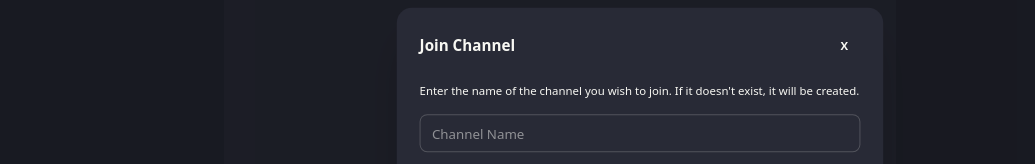
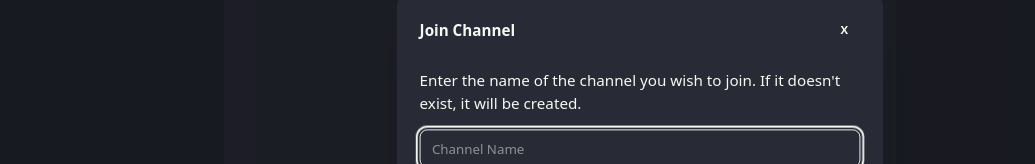
Before and after one commit to Azarielh/Optimus_chat, a React (Vite) app: page / in a window 1280 px wide. Both pictures are taken after a click on the button "Join Channel". Shown: the part 282-446 px from the top of the page, without its empty margins (0-1035 px from the left). Built offline with nearby package versions, Linux system fonts and the light colour scheme; no server answers.

Commit message:
refactor: adjust description styling and ensure input autofocus in channel join dialog

```diff
--- a/frontend/src/components/channel-join-dialog.tsx
+++ b/frontend/src/components/channel-join-dialog.tsx
@@ -34,7 +34,7 @@ export function ChannelJoinDialog({ isOpen, setIsOpen, onJoinChannel }: ChannelJ
 						</Button>
 					</div>
 
-					<Description className={"text-xs mt-6"}>Enter the name of the channel you wish to join. If it doesn't exist, it will be created.</Description>
+					<Description className={"mt-6"}>Enter the name of the channel you wish to join. If it doesn't exist, it will be created.</Description>
 
 					<form
 						onSubmit={onSubmit}
@@ -44,6 +44,7 @@ export function ChannelJoinDialog({ isOpen, setIsOpen, onJoinChannel }: ChannelJ
 							placeholder="Channel Name"
 							className="input w-full mt-4"
 							ref={inputRef}
+							autoFocus
 							required
 						/>
 						<div className="modal-action mt-4 flex gap-2">
```
